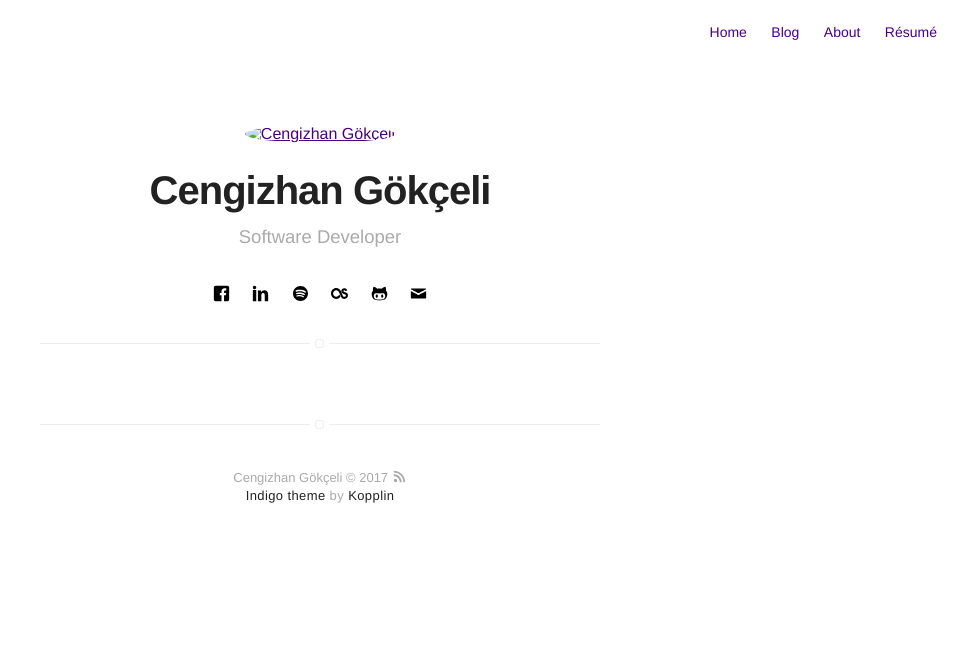
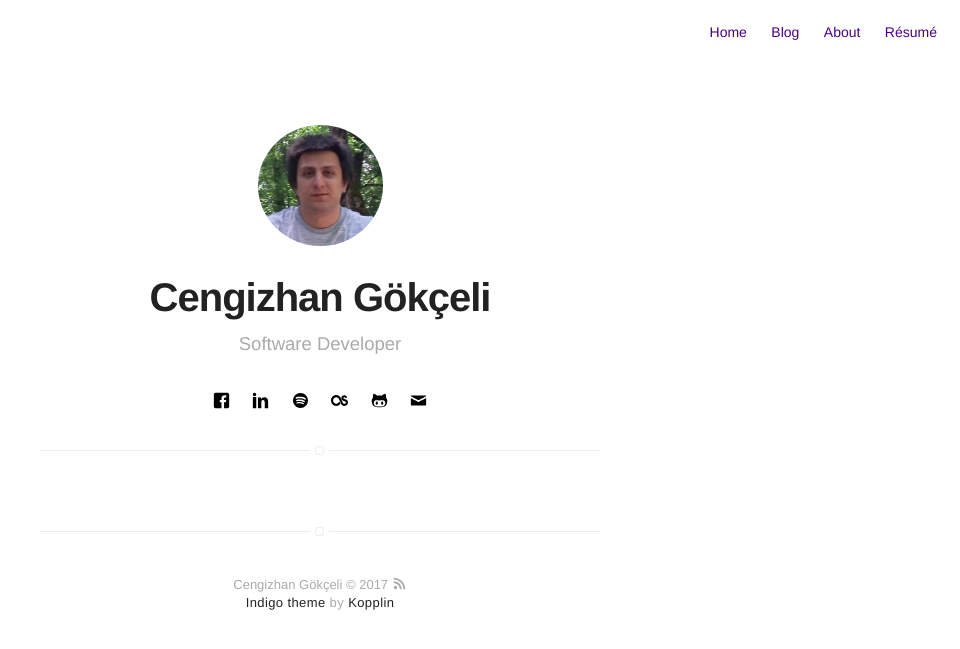
Before and after one commit to cgokceli/cgokceli.github.io, a Jekyll site: the page built from projects.html, in a window 1280 px wide. Shown: the top 649 px of the page, without its empty margins (320-1280 px from the left). Built offline with Jekyll 4.4.1, drawn with Linux system fonts in a browser that asks for light colours.

Commit message:
Update _config.yml

```diff
--- a/_config.yml
+++ b/_config.yml
@@ -8,7 +8,7 @@ description: A blog about technology and stuff related
 # if it's an external image, update below for true
 # better with square images
 external-image: true
-picture: assets/images/profile.jpg
+picture: /assets/images/profile.jpg
 
 # If you want to include your resume, set to true
 # and specify source (external or local).
@@ -56,7 +56,7 @@ authors:
         name: Cengizhan Gökçeli
         bio: Software Developer
         external-image: true
-        picture: assets/images/profile.jpg
+        picture: /assets/images/profile.jpg
 #       twitter: johndoe
 
 # do you want a larger site? change the option below
```
